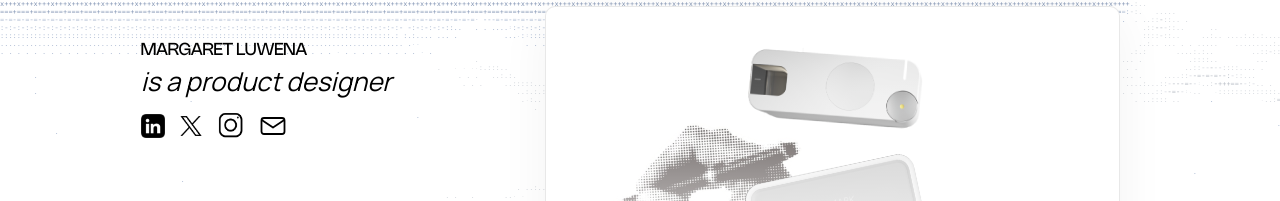
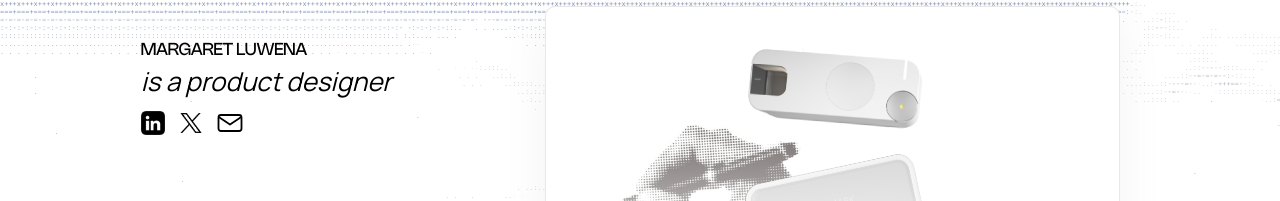
Before and after one commit to margaretluwena/portfolio, a Next.js app: page / in a window 1280 px wide. Shown: the part 152-353 px from the top of the page. Built offline with nearby package versions, Linux system fonts and the light colour scheme.

Commit message:
Instagram dropped from the shared socials (home, footer, About); mail stands in its place
Co-Authored-By: Claude Fable 5.1 <noreply@anthropic.com>

```diff
--- a/components/shell/PortfolioShell.tsx
+++ b/components/shell/PortfolioShell.tsx
@@ -32,7 +32,8 @@ export const socials = [
   { label: "LinkedIn", href: "https://www.linkedin.com/in/margaretluwena/", icon: "/assets/icon-linkedin.png", ink: 0.993 },
   // X at nominal size: its dense glyph read too big at equal ink height (Margaret, 2026-10-09; was 0.844)
   { label: "X", href: "https://x.com/marluwena", icon: "/assets/icon-x.png", ink: 1 },
-  { label: "Instagram", href: "https://www.instagram.com/margaret.luwena/", icon: "/assets/icon-instagram.png", ink: 0.813 },
+  // Instagram dropped 2026-10-13 (Shub's feedback); the mail glyph takes its place.
+  // Was: { label: "Instagram", href: "https://www.instagram.com/margaret.luwena/", icon: "/assets/icon-instagram.png", ink: 0.813 },
 ];
 
 export default function PortfolioShell({ reveal, reduce, onWorksIndex }: { reveal: boolean; reduce: boolean; onWorksIndex?: (i: number) => void }) {
```
Also changed, not shown: 2 other files (tests, documents, lock files or other folders).
